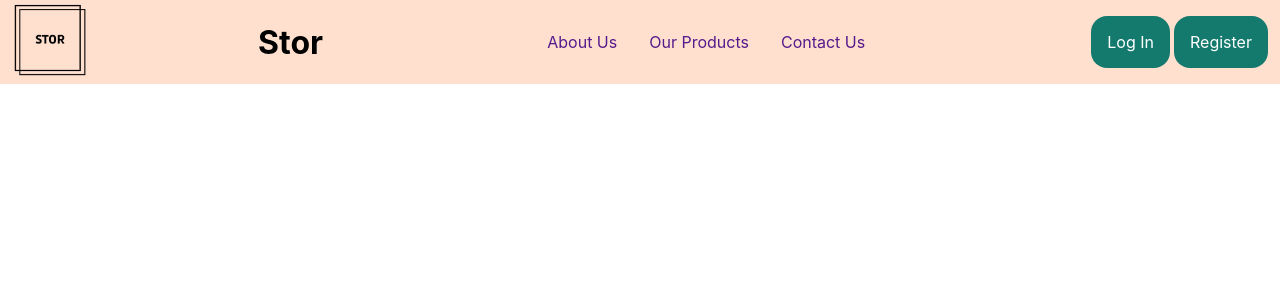
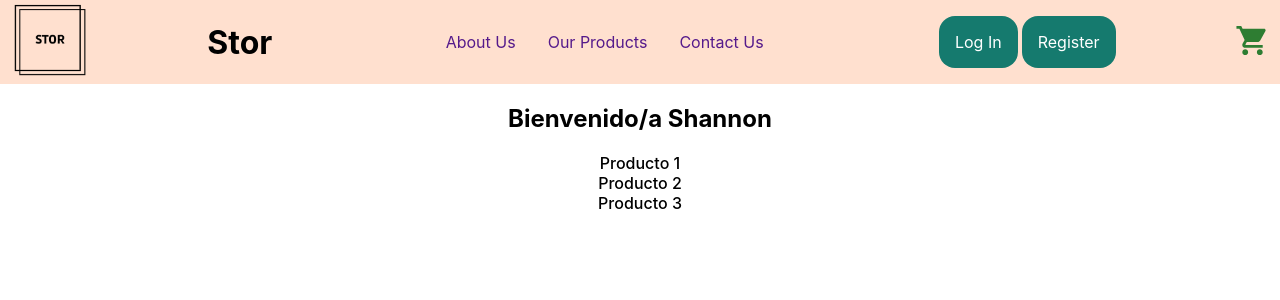
Before and after one commit to ShannonEchegaray/CoderHouse-React-Desafio6, a React (Create React App) app: page / in a window 1280 px wide. Shown: the top 300 px of the page. Built offline with nearby package versions, Linux system fonts and the light colour scheme.

Commit message:
Agregando Componentes CartWidget, ItemListContainer

```diff
--- a/package.json
+++ b/package.json
@@ -3,6 +3,10 @@
   "version": "0.1.0",
   "private": true,
   "dependencies": {
+    "@emotion/react": "^11.9.3",
+    "@emotion/styled": "^11.9.3",
+    "@mui/icons-material": "^5.8.4",
+    "@mui/material": "^5.8.5",
     "@testing-library/jest-dom": "^5.16.4",
     "@testing-library/react": "^13.3.0",
     "@testing-library/user-event": "^13.5.0",
--- a/src/App.js
+++ b/src/App.js
@@ -1,18 +1,15 @@
 import logo from './logo.svg';
 import './App.css';
 import NavBar from "./components/NavBar/NavBar";
+import ItemListContainer from './components/ItemListContainer/ItemListContainer';
 
 const App = () => {
   return (
     <div className="App">
       <NavBar />
+      <ItemListContainer greeting="Shannon"/>
     </div>
   );
 }
 
 export default App;
-
-
-function miFuncion(){
-  return;
-}
--- /dev/null
+++ b/src/components/CartWidget/CartWidget.js
@@ -0,0 +1,13 @@
+import ShoppingCartIcon from '@mui/icons-material/ShoppingCart';
+
+const CartWidget = () => {
+    return(
+        <>
+            <div>
+                <ShoppingCartIcon color="success" fontSize='large'/>
+            </div>
+        </>
+    )
+}
+
+export default CartWidget;
--- /dev/null
+++ b/src/components/ItemListContainer/ItemListContainer.css
@@ -0,0 +1,5 @@
+    .listaProductos{
+        list-style-type: none;
+        font-weight: 500;
+        padding: 0;
+    }
--- /dev/null
+++ b/src/components/ItemListContainer/ItemListContainer.js
@@ -0,0 +1,18 @@
+import "./ItemListContainer.css";
+import React from "react";
+
+const ItemListContainer = ({greeting}) => {
+
+  return (
+    <>
+      <h2>Bienvenido/a {greeting}</h2>
+      <ul className="listaProductos">
+        <li>Producto 1</li>
+        <li>Producto 2</li>
+        <li>Producto 3</li>
+      </ul>
+    </>
+  )
+}
+
+export default ItemListContainer
--- a/src/components/NavBar/NavBar.js
+++ b/src/components/NavBar/NavBar.js
@@ -1,43 +1,6 @@
 import stor from "../../assets/STOR.png";
+import CartWidget from "../CartWidget/CartWidget";
 import "./NavBar.css";
-
-const styles = {
-    header: {
-        backgroundColor: "#ffe0cf",
-        display: "flex",
-        justifyContent: "space-between",
-        alignItems: "center",
-        overflow: "hidden"
-    },
-    ul: {
-        listStyleType: "none",
-        padding: 5
-    },
-    li: {
-        display: "inline-block",
-        margin: 5
-    },
-    a: {
-        textDecoration: "none"
-    },
-    div: {
-        width: "20%",
-        maxWidth: "80px",
-        padding: 5
-    },
-    img: {
-        width: "100%",
-        height: "auto"
-    },
-    button: {
-        textDecoration: "none",
-        margin: "0 2px",
-        padding: "1em",
-        borderRadius: "1em",
-        backgroundColor: "#157A6E",
-        color: "white"
-    }
-};
 
 const NavBar = () => {
     return(
@@ -57,6 +20,7 @@ const NavBar = () => {
                     <li className="li"><a className="button" href="">Register</a></li>
                 </ul>
             </div>
+            <CartWidget />
         </header>
     );
 }
```
Also changed, not shown: 1 other file (tests, documents, lock files or other folders).
